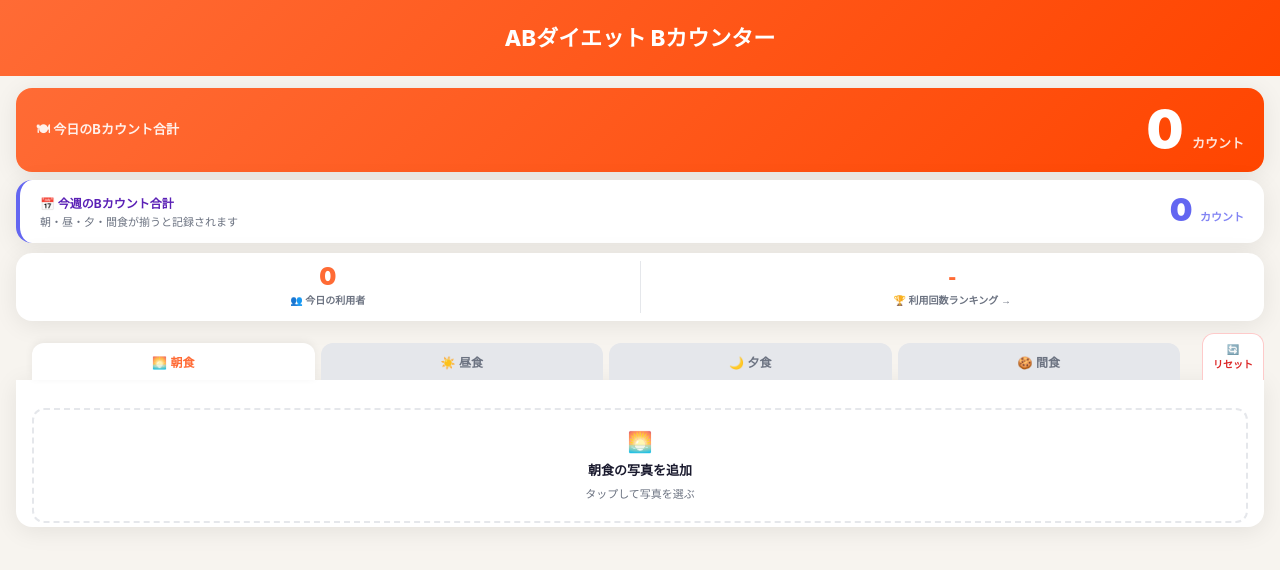
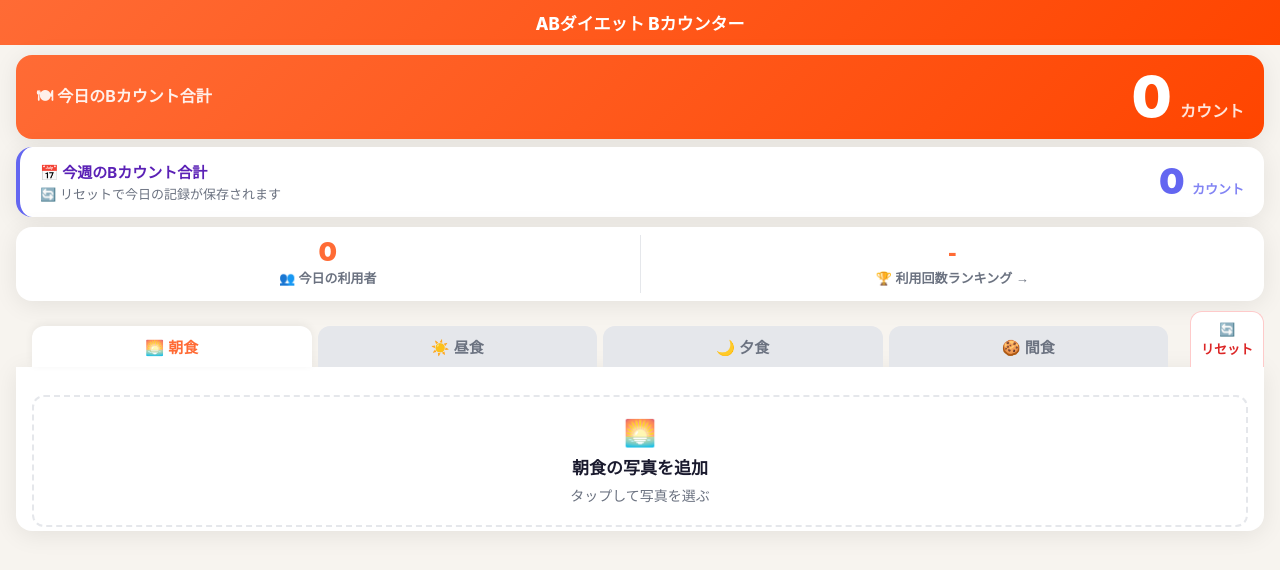
Before and after one commit to gymkoki/ab-diet-counter, a Flask app: page / in a window 1280 px wide. Shown: the top 570 px of the page. Run offline with Flask 3, Linux system fonts and the light colour scheme; data that the repository does not hold is empty; some libraries are stand-ins or nearby versions.

Commit message:
ヘッダー縮小・文字拡大・週間記録を手動（リセット時）に変更
- ヘッダーのオレンジ背景を縮小（padding削減、h1を17px）
- タブ・食材名・アドバイス・ボタン等のフォントサイズを全体的に拡大（60代対応）
- 週間Bカウント記録のタイミングを自動→手動に変更
  - リセットボタン押下時に今日のBカウントをDBに保存して新しい1日を開始
  - リセットダイアログの文言を「1日を記録して新しい日を始める」に更新

Co-Authored-By: Claude Sonnet 4.6 <noreply@anthropic.com>

```diff
--- a/templates/index.html
+++ b/templates/index.html
@@ -23,9 +23,9 @@
       --shadow: 0 4px 24px rgba(0,0,0,0.08); --radius: 16px;
     }
     body { font-family: -apple-system, BlinkMacSystemFont, "Hiragino Sans", "Noto Sans JP", sans-serif; background: var(--bg); color: var(--text); min-height: 100vh; }
-    header { background: linear-gradient(135deg, var(--primary) 0%, var(--primary-dark) 100%); color: white; padding: 20px 20px 24px; text-align: center; }
-    header h1 { font-size: 22px; font-weight: 800; }
-    header p  { margin-top: 4px; font-size: 12px; opacity: 0.85; }
+    header { background: linear-gradient(135deg, var(--primary) 0%, var(--primary-dark) 100%); color: white; padding: 10px 16px; text-align: center; }
+    header h1 { font-size: 17px; font-weight: 800; }
+    header p  { margin-top: 2px; font-size: 11px; opacity: 0.85; }
 
     /* warmup */
     #warmup-banner { display:none; margin:12px 16px 0; background:#FFF8E7; border:1px solid #FCD34D; border-radius:10px; padding:12px 16px; font-size:12px; color:#92400E; align-items:center; gap:10px; }
@@ -33,7 +33,7 @@
 
     /* tabs */
     .tabs { display:flex; padding:12px 16px 0; gap:6px; }
-    .tab { flex:1; padding:10px 6px; border-radius:12px 12px 0 0; border:none; background:var(--border); color:var(--text-muted); font-size:12px; font-weight:700; cursor:pointer; transition:all 0.2s; position:relative; }
+    .tab { flex:1; padding:10px 6px; border-radius:12px 12px 0 0; border:none; background:var(--border); color:var(--text-muted); font-size:15px; font-weight:700; cursor:pointer; transition:all 0.2s; position:relative; }
     .tab.active { background:var(--surface); color:var(--primary); box-shadow:0 -2px 8px rgba(0,0,0,0.06); }
     .tab .tab-dot { width:6px; height:6px; border-radius:50%; display:inline-block; margin-left:4px; vertical-align:middle; display:none; }
     .tab.has-photo .tab-dot { display:inline-block; background:#FCD34D; }
@@ -58,9 +58,9 @@
     .meal-add { display:flex; flex-direction:column; align-items:center; justify-content:center; gap:6px; padding:20px; cursor:pointer; border:2px dashed var(--border); border-radius:12px; margin:10px 16px 4px; transition:border-color 0.2s, background 0.2s; position:relative; }
     .meal-add:hover { border-color:var(--primary); background:#FFF5F0; }
     .meal-add input[type="file"] { position:absolute; inset:0; opacity:0; cursor:pointer; width:100%; height:100%; }
-    .meal-add-icon { font-size:20px; }
-    .meal-add h3 { font-size:13px; font-weight:700; }
-    .meal-add p  { font-size:11px; color:var(--text-muted); }
+    .meal-add-icon { font-size:26px; }
+    .meal-add h3 { font-size:17px; font-weight:700; }
+    .meal-add p  { font-size:14px; color:var(--text-muted); }
 
     /* loading */
     .meal-loading { display:none; text-align:center; padding:24px 16px; }
@@ -71,64 +71,64 @@
     /* result */
     .meal-result { display:none; padding:0 16px 16px; }
     .meal-b-count { background:#FFF5F0; border-radius:12px; padding:14px 16px; display:flex; align-items:center; justify-content:space-between; margin-bottom:12px; }
-    .meal-b-count .label { font-size:12px; font-weight:700; color:var(--text-muted); }
-    .meal-b-count .count { font-size:36px; font-weight:900; color:var(--primary); line-height:1; }
-    .meal-b-count .unit  { font-size:12px; font-weight:600; color:var(--primary); }
+    .meal-b-count .label { font-size:15px; font-weight:700; color:var(--text-muted); }
+    .meal-b-count .count { font-size:42px; font-weight:900; color:var(--primary); line-height:1; }
+    .meal-b-count .unit  { font-size:15px; font-weight:600; color:var(--primary); }
     .result-photo { width:100%; border-radius:10px; max-height:200px; object-fit:cover; display:block; margin-bottom:12px; }
     .advice-row { display:flex; gap:8px; align-items:flex-start; background:var(--bg); border-radius:10px; padding:12px; margin-bottom:12px; }
-    .advice-row .icon { font-size:16px; flex-shrink:0; }
-    .advice-row p { font-size:12px; color:var(--text-muted); line-height:1.6; }
+    .advice-row .icon { font-size:18px; flex-shrink:0; }
+    .advice-row p { font-size:15px; color:var(--text-muted); line-height:1.6; }
     .food-list-wrap { border:1px solid var(--border); border-radius:10px; overflow:hidden; }
-    .food-list-header { padding:10px 14px; background:var(--bg); font-size:12px; font-weight:700; border-bottom:1px solid var(--border); }
-    .food-row { display:grid; grid-template-columns:1fr auto; gap:6px; padding:10px 14px; border-bottom:1px solid var(--border); align-items:start; }
+    .food-list-header { padding:10px 14px; background:var(--bg); font-size:15px; font-weight:700; border-bottom:1px solid var(--border); }
+    .food-row { display:grid; grid-template-columns:1fr auto; gap:6px; padding:12px 14px; border-bottom:1px solid var(--border); align-items:start; }
     .food-row:last-child { border-bottom:none; }
-    .food-name { font-size:13px; font-weight:600; margin-bottom:2px; }
-    .food-meta { font-size:10px; color:var(--text-muted); line-height:1.4; }
-    .food-badge { display:inline-flex; padding:1px 6px; border-radius:20px; font-size:10px; font-weight:700; margin-right:3px; }
+    .food-name { font-size:16px; font-weight:600; margin-bottom:4px; }
+    .food-meta { font-size:13px; color:var(--text-muted); line-height:1.5; }
+    .food-badge { display:inline-flex; padding:2px 8px; border-radius:20px; font-size:12px; font-weight:700; margin-right:3px; }
     .badge-b      { background:#FFF0EB; color:var(--b-color); }
     .badge-good-b { background:#FFF8E7; color:#D97706; }
     .badge-a      { background:#E8F9F8; color:var(--a-color); }
     .food-cnt { text-align:right; }
-    .food-cnt .n { font-size:18px; font-weight:800; color:var(--b-color); line-height:1; }
+    .food-cnt .n { font-size:22px; font-weight:800; color:var(--b-color); line-height:1; }
     .food-cnt .n.zero { color:var(--a-color); }
-    .food-cnt .u { font-size:9px; color:var(--text-muted); }
+    .food-cnt .u { font-size:12px; color:var(--text-muted); }
 
     /* multi-result cards */
     .item-result-card { border:1px solid var(--border); border-radius:12px; overflow:hidden; margin-bottom:12px; }
-    .item-result-header { display:flex; align-items:center; justify-content:space-between; padding:10px 14px; background:var(--bg); border-bottom:1px solid var(--border); font-size:12px; font-weight:700; }
-    .item-result-header .ic-cnt { color:var(--primary); font-size:14px; font-weight:900; }
+    .item-result-header { display:flex; align-items:center; justify-content:space-between; padding:10px 14px; background:var(--bg); border-bottom:1px solid var(--border); font-size:15px; font-weight:700; }
+    .item-result-header .ic-cnt { color:var(--primary); font-size:18px; font-weight:900; }
 
-    .re-analyze { width:100%; margin-top:10px; padding:10px; border-radius:10px; background:none; border:1.5px solid var(--border); font-size:12px; font-weight:700; color:var(--text-muted); cursor:pointer; }
+    .re-analyze { width:100%; margin-top:10px; padding:12px; border-radius:10px; background:none; border:1.5px solid var(--border); font-size:15px; font-weight:700; color:var(--text-muted); cursor:pointer; }
     .re-analyze:hover { border-color:var(--primary); color:var(--primary); }
 
     /* 計算し直す */
-    .recalc-btn { width:100%; margin-top:8px; padding:9px; border-radius:10px; background:none; border:1.5px dashed var(--border); font-size:12px; font-weight:700; color:var(--text-muted); cursor:pointer; transition:all 0.15s; }
+    .recalc-btn { width:100%; margin-top:8px; padding:11px; border-radius:10px; background:none; border:1.5px dashed var(--border); font-size:15px; font-weight:700; color:var(--text-muted); cursor:pointer; transition:all 0.15s; }
     .recalc-btn:hover { border-color:#6366F1; color:#6366F1; }
     .recalc-form { display:none; margin-top:8px; padding:12px; background:#F5F3FF; border:1.5px solid #C4B5FD; border-radius:12px; }
     .recalc-form.open { display:block; }
-    .recalc-form label { font-size:11px; font-weight:700; color:#5B21B6; display:block; margin-bottom:6px; }
-    .recalc-textarea { width:100%; min-height:72px; padding:10px; border:1px solid #C4B5FD; border-radius:8px; font-size:13px; font-family:inherit; resize:vertical; outline:none; background:white; }
+    .recalc-form label { font-size:14px; font-weight:700; color:#5B21B6; display:block; margin-bottom:6px; }
+    .recalc-textarea { width:100%; min-height:80px; padding:10px; border:1px solid #C4B5FD; border-radius:8px; font-size:15px; font-family:inherit; resize:vertical; outline:none; background:white; }
     .recalc-textarea:focus { border-color:#6366F1; }
-    .btn-recalc { width:100%; margin-top:8px; padding:11px; border-radius:10px; border:none; background:linear-gradient(135deg,#6366F1,#4F46E5); color:white; font-size:13px; font-weight:800; cursor:pointer; transition:opacity 0.2s; }
+    .btn-recalc { width:100%; margin-top:8px; padding:13px; border-radius:10px; border:none; background:linear-gradient(135deg,#6366F1,#4F46E5); color:white; font-size:15px; font-weight:800; cursor:pointer; transition:opacity 0.2s; }
     .btn-recalc:disabled { opacity:0.45; cursor:not-allowed; }
 
     /* error */
-    .meal-error { display:none; margin:0 16px 16px; background:#FEF2F2; border:1px solid #FECACA; border-radius:10px; padding:12px 14px; font-size:12px; color:#DC2626; }
+    .meal-error { display:none; margin:0 16px 16px; background:#FEF2F2; border:1px solid #FECACA; border-radius:10px; padding:12px 14px; font-size:14px; color:#DC2626; }
 
     /* daily total card */
-    .daily-total-card { background:linear-gradient(135deg, var(--primary), var(--primary-dark)); color:white; margin:12px 16px 0; border-radius:var(--radius); box-shadow:var(--shadow); padding:16px 20px; display:flex; align-items:center; justify-content:space-between; }
-    .daily-total-label { font-size:13px; font-weight:700; opacity:0.9; }
-    .daily-total-count { font-size:52px; font-weight:900; line-height:1; }
-    .daily-total-unit { font-size:13px; font-weight:600; opacity:0.85; margin-left:4px; }
+    .daily-total-card { background:linear-gradient(135deg, var(--primary), var(--primary-dark)); color:white; margin:10px 16px 0; border-radius:var(--radius); box-shadow:var(--shadow); padding:14px 20px; display:flex; align-items:center; justify-content:space-between; }
+    .daily-total-label { font-size:16px; font-weight:700; opacity:0.9; }
+    .daily-total-count { font-size:56px; font-weight:900; line-height:1; }
+    .daily-total-unit { font-size:16px; font-weight:600; opacity:0.85; margin-left:4px; }
 
     /* weekly total card */
     .weekly-total-card { background:var(--surface); margin:8px 16px 0; border-radius:var(--radius); box-shadow:var(--shadow); padding:14px 20px; display:flex; align-items:center; justify-content:space-between; border-left:4px solid #6366F1; }
-    .weekly-total-label { font-size:12px; font-weight:700; color:#5B21B6; }
-    .weekly-total-sub { font-size:11px; color:var(--text-muted); margin-top:2px; }
-    .weekly-total-count { font-size:32px; font-weight:900; color:#6366F1; line-height:1; }
-    .weekly-total-unit { font-size:11px; color:#6366F1; font-weight:600; opacity:0.8; margin-left:3px; }
-    .weekly-days-badge { font-size:11px; color:#6366F1; font-weight:700; margin-top:3px; text-align:right; }
-    .weekly-uploaded { font-size:10px; color:#10B981; font-weight:700; margin-top:2px; }
+    .weekly-total-label { font-size:15px; font-weight:700; color:#5B21B6; }
+    .weekly-total-sub { font-size:13px; color:var(--text-muted); margin-top:2px; }
+    .weekly-total-count { font-size:36px; font-weight:900; color:#6366F1; line-height:1; }
+    .weekly-total-unit { font-size:13px; color:#6366F1; font-weight:600; opacity:0.8; margin-left:3px; }
+    .weekly-days-badge { font-size:13px; color:#6366F1; font-weight:700; margin-top:3px; text-align:right; }
+    .weekly-uploaded { font-size:12px; color:#10B981; font-weight:700; margin-top:2px; }
 
     /* stats bar */
     .stats-bar { display:flex; align-items:stretch; background:var(--surface); margin:10px 16px 0; border-radius:var(--radius); box-shadow:var(--shadow); overflow:hidden; }
@@ -136,25 +136,25 @@
     .stat-btn { background:none; border:none; cursor:pointer; transition:background 0.15s; }
     .stat-btn:active { background:var(--bg); }
     .stat-divider { width:1px; background:var(--border); margin:8px 0; flex-shrink:0; }
-    .stat-number { font-size:24px; font-weight:900; color:var(--primary); line-height:1; }
-    .stat-label { font-size:10px; color:var(--text-muted); margin-top:3px; font-weight:600; }
-    .stat-sub { font-size:10px; color:var(--text-muted); margin-top:2px; }
+    .stat-number { font-size:26px; font-weight:900; color:var(--primary); line-height:1; }
+    .stat-label { font-size:13px; color:var(--text-muted); margin-top:3px; font-weight:600; }
+    .stat-sub { font-size:12px; color:var(--text-muted); margin-top:2px; }
 
     /* reset dialog */
     #reset-overlay { display:none; position:fixed; inset:0; z-index:250; background:rgba(0,0,0,0.45); align-items:center; justify-content:center; }
     #reset-overlay.show { display:flex; }
-    .reset-dialog { background:var(--surface); border-radius:18px; padding:28px 24px; max-width:320px; width:88%; text-align:center; box-shadow:0 8px 40px rgba(0,0,0,0.2); }
-    .reset-dialog h3 { font-size:17px; font-weight:800; margin-bottom:10px; }
-    .reset-dialog p { font-size:13px; color:var(--text-muted); line-height:1.6; margin-bottom:20px; }
+    .reset-dialog { background:var(--surface); border-radius:18px; padding:28px 24px; max-width:340px; width:90%; text-align:center; box-shadow:0 8px 40px rgba(0,0,0,0.2); }
+    .reset-dialog h3 { font-size:19px; font-weight:800; margin-bottom:10px; }
+    .reset-dialog p { font-size:15px; color:var(--text-muted); line-height:1.6; margin-bottom:20px; }
     .reset-btns { display:flex; gap:10px; }
-    .reset-btns button { flex:1; padding:12px; border-radius:12px; font-size:14px; font-weight:700; border:none; cursor:pointer; }
+    .reset-btns button { flex:1; padding:14px; border-radius:12px; font-size:16px; font-weight:700; border:none; cursor:pointer; }
     .reset-cancel { background:var(--bg); color:var(--text-muted); }
     .reset-confirm { background:#DC2626; color:white; }
 
     /* tabs wrapper with reset */
     .tabs-wrapper { display:flex; align-items:flex-end; padding:10px 16px 0; gap:6px; }
     .tabs { display:flex; gap:6px; flex:1; }
-    .btn-full-reset { flex-shrink:0; padding:8px 10px; border-radius:12px 12px 0 0; border:1.5px solid #FECACA; border-bottom:none; background:white; color:#DC2626; font-size:10px; font-weight:700; cursor:pointer; text-align:center; line-height:1.5; white-space:nowrap; }
+    .btn-full-reset { flex-shrink:0; padding:8px 10px; border-radius:12px 12px 0 0; border:1.5px solid #FECACA; border-bottom:none; background:white; color:#DC2626; font-size:13px; font-weight:700; cursor:pointer; text-align:center; line-height:1.5; white-space:nowrap; }
     .btn-full-reset:active { background:#FEF2F2; }
 
     /* ranking modal */
@@ -181,7 +181,7 @@
 
     /* analyze meal button */
     .analyze-meal-wrap { padding:10px 16px 4px; }
-    .btn-analyze-meal { width:100%; padding:15px; border-radius:14px; font-size:15px; font-weight:800; border:none; cursor:pointer; background:linear-gradient(135deg, var(--primary), var(--primary-dark)); color:white; box-shadow:0 4px 16px rgba(255,107,53,0.35); transition:opacity 0.2s, transform 0.1s; }
+    .btn-analyze-meal { width:100%; padding:17px; border-radius:14px; font-size:17px; font-weight:800; border:none; cursor:pointer; background:linear-gradient(135deg, var(--primary), var(--primary-dark)); color:white; box-shadow:0 4px 16px rgba(255,107,53,0.35); transition:opacity 0.2s, transform 0.1s; }
     .btn-analyze-meal:active   { transform:scale(0.97); }
     .btn-analyze-meal:disabled { opacity:0.45; cursor:not-allowed; box-shadow:none; }
 
@@ -214,7 +214,7 @@
 <div class="weekly-total-card">
   <div>
     <div class="weekly-total-label">📅 今週のBカウント合計</div>
-    <div class="weekly-total-sub" id="weekly-sub">朝・昼・夕・間食が揃うと記録されます</div>
+    <div class="weekly-total-sub" id="weekly-sub">🔄 リセットで今日の記録が保存されます</div>
   </div>
   <div style="text-align:right">
     <div>
@@ -261,11 +261,11 @@
 
 <div id="reset-overlay" onclick="closeFullReset()">
   <div class="reset-dialog" onclick="event.stopPropagation()">
-    <h3>データをリセット</h3>
-    <p>朝食・昼食・夕食・間食のすべてのデータが消去されます。よろしいですか？</p>
+    <h3>1日を記録して新しい日を始める</h3>
+    <p>今日のBカウントを今週の記録に保存して、新しい1日のカウントを始めます。</p>
     <div class="reset-btns">
       <button class="reset-cancel" onclick="closeFullReset()">キャンセル</button>
-      <button class="reset-confirm" onclick="doFullReset()">リセットする</button>
+      <button class="reset-confirm" onclick="doFullReset()">記録して新しい日へ</button>
     </div>
   </div>
 </div>
@@ -813,16 +813,6 @@ function updateTotalB() {
   });
   const el = document.getElementById('daily-total-count');
   if (el) el.textContent = fmtCount(total);
-
-  // 4食すべて揃ったら今週カウントを記録
-  if (allMealsDone()) {
-    const today = getTodayJST();
-    const lastDate  = localStorage.getItem('weeklyUploadDate') || '';
-    const lastCount = parseFloat(localStorage.getItem('weeklyUploadCount') ?? '-1');
-    if (today !== lastDate || total !== lastCount) {
-      submitDailyB(total, today);
-    }
-  }
 }
 
 async function submitDailyB(bCount, date) {
@@ -852,7 +842,7 @@ async function loadWeeklyB() {
       const todayUploaded = (data.daily||[]).some(d => d.date === today);
       subEl.textContent = todayUploaded
         ? '✅ 今日のカウントを記録済み'
-        : '朝・昼・夕・間食が揃うと記録されます';
+        : '🔄 リセットで今日の記録が保存されます';
       subEl.style.color = todayUploaded ? '#10B981' : '';
     }
   } catch(e) { /* silent */ }
@@ -863,11 +853,24 @@ async function loadWeeklyB() {
 // ═══════════════════════════════════════════
 function confirmFullReset() { document.getElementById('reset-overlay').classList.add('show'); }
 function closeFullReset()   { document.getElementById('reset-overlay').classList.remove('show'); }
-function doFullReset() {
+async function doFullReset() {
   closeFullReset();
+
+  // 今日のBカウントを今週の記録に保存してからリセット
+  let total = 0;
+  MEALS.forEach(m => {
+    state[m.id].items.filter(i => i.result).forEach(i => { total += i.result.total_b_count; });
+  });
+  if (total > 0) {
+    const today = getTodayJST();
+    await submitDailyB(total, today);
+  }
+
   MEALS.forEach(m => { state[m.id] = { items: [] }; });
   itemIdSeq = 0;
   localStorage.removeItem(STORAGE_KEY);
+  localStorage.removeItem('weeklyUploadDate');
+  localStorage.removeItem('weeklyUploadCount');
   MEALS.forEach(m => buildPanel(m));
   document.querySelectorAll('.tab').forEach(t => t.classList.remove('done','has-photo'));
   switchTab('breakfast');
```
